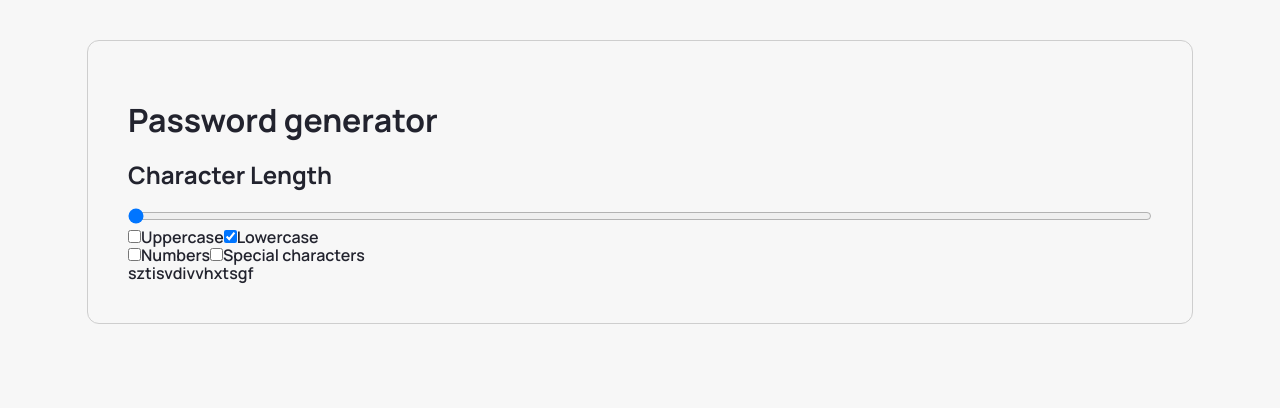
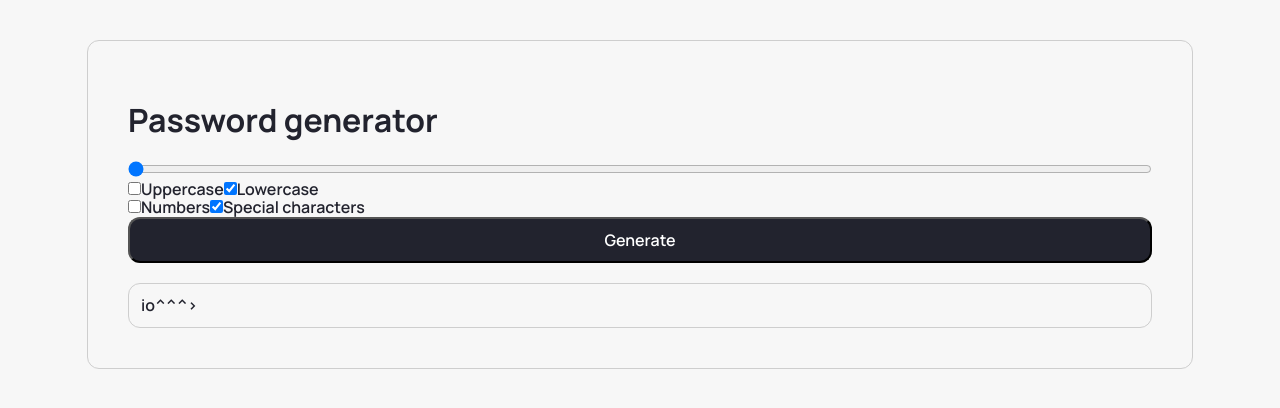
Before and after one commit to jakubkedzierski92/Passwordo, a Vue app: page / in a window 1280 px wide. Shown: the top 408 px of the page. Built offline with nearby package versions, Linux system fonts and the light colour scheme.

Commit message:
Create new component and separate Filters and Slider

```diff
--- a/index.html
+++ b/index.html
@@ -1,16 +1,14 @@
 <!DOCTYPE html>
 <html lang="en">
-
   <head>
     <meta charset="UTF-8" />
     <link rel="icon" type="image/svg+xml" href="/vite.svg" />
     <meta name="viewport" content="width=device-width, initial-scale=1.0" />
-  <title>INVO Academy Starter with Vue 3 + TypeScript</title>
+    <title>Passwordo - random password generator</title>
   </head>
 
   <body>
     <div id="app"></div>
     <script type="module" src="/src/main.ts"></script>
   </body>
-
 </html>
--- /dev/null
+++ b/src/modules/HomeModule/interfaces/PasswordGenerator.vue
@@ -0,0 +1,89 @@
+<template>
+  <TheSlider
+    :value="passwordLength"
+    :min="minLength"
+    :max="maxLength"
+    @input="passwordLength = $event.target.valueAsNumber"
+  />
+  <TheFilters
+    :includeUppercase="includeUppercase"
+    :includeLowercase="includeLowercase"
+    :includeNumbers="includeNumbers"
+    :includeSpecial="includeSpecial"
+    @update:includeUppercase="includeUppercase = $event"
+    @update:includeLowercase="includeLowercase = $event"
+    @update:includeNumbers="includeNumbers = $event"
+    @update:includeSpecial="includeSpecial = $event"
+  />
+  <button id="btn" @click="generatePassword">Generate</button>
+  <section id="password">
+    <span>{{ generatedPassword }}</span>
+  </section>
+</template>
+
+<script setup lang="ts">
+import { ref } from "vue";
+import TheFilters from "./TheFilters/TheFilters.vue";
+import TheSlider from "./TheSlider/TheSlider.vue";
+import characters from "../stores/characters";
+
+const minLength = 6;
+const maxLength = 16;
+const passwordLength = ref(minLength);
+
+const generatedPassword = ref("");
+const includeUppercase = ref(false);
+const includeLowercase = ref(true);
+const includeNumbers = ref(false);
+const includeSpecial = ref(true);
+
+const { lowercaseChars, uppercaseChars, numbers, symbols } = characters;
+
+const generatePassword = () => {
+  generatedPassword.value = "";
+  let randomChars = "";
+  if (includeUppercase.value) {
+    randomChars += uppercaseChars;
+  }
+  if (includeLowercase.value) {
+    randomChars += lowercaseChars;
+  }
+  if (includeNumbers.value) {
+    randomChars += numbers;
+  }
+  if (includeSpecial.value) {
+    randomChars += symbols;
+  }
+
+  for (let i = 0; i < passwordLength.value; i++) {
+    const randomIndex = Math.floor(Math.random() * randomChars.length);
+    generatedPassword.value += randomChars[randomIndex];
+  }
+};
+
+generatePassword();
+</script>
+
+<style>
+#filters {
+  display: flex;
+  flex-direction: column;
+  padding: 10px;
+  padding-left: 0;
+}
+
+#password {
+  margin-top: 20px;
+  border: 1px solid var(--color-stroke);
+  border-radius: 12px;
+  padding: 12px;
+}
+
+#btn {
+  background-color: var(--color-black);
+  color: var(--color-white);
+  border-radius: 12px;
+  padding: 12px;
+  width: 100%;
+}
+</style>
--- a/src/modules/HomeModule/interfaces/TheFilters/TheFilters.vue
+++ b/src/modules/HomeModule/interfaces/TheFilters/TheFilters.vue
@@ -1,16 +1,19 @@
-<script setup lang="ts">
-import { Ref, ref, onMounted } from "vue";
+<!-- <script setup lang="ts">
+import { Ref, ref } from "vue";
+import TheParagraph from "../../components/TheParagraph/TheParagraph.vue";
+import characters from "../../stores/characters";
+
+const minLength = 6;
+const maxLength = 16;
+const passwordLength = ref(minLength);
 
 const generatedPassword: Ref<string> = ref("");
 const includeUppercase: Ref<boolean> = ref(false);
 const includeLowercase: Ref<boolean> = ref(true);
 const includeNumbers: Ref<boolean> = ref(false);
-const includeSpecial: Ref<boolean> = ref(false);
+const includeSpecial: Ref<boolean> = ref(true);
 
-const lowercaseChars = "abcdefghijklmnoprstuvwxyz";
-const uppercaseChars = "ABCDEFGHIJKLMNOPRSTUVWXYZ";
-const numbers = "0123456789";
-const symbols = '!@#$%^&*()-_+={}[]:;"<>,./?';
+const { lowercaseChars, uppercaseChars, symbols, numbers } = characters;
 
 const generatePassword = () => {
   generatedPassword.value = "";
@@ -28,18 +31,27 @@ const generatePassword = () => {
     randomChars += symbols;
   }
 
-  for (let i = 0; i < 16; i++) {
+  for (let i = 0; i < passwordLength.value; i++) {
     const randomIndex = Math.floor(Math.random() * randomChars.length);
     generatedPassword.value += randomChars[randomIndex];
   }
 };
 
-onMounted(() => {
 generatePassword();
-});
 </script>
 
 <template>
+  <div>
+    <TheParagraph text="Character Length" />
+    <label id="range">
+      <input
+        id="slider"
+        v-model="passwordLength"
+        type="range"
+        :min="minLength"
+        :max="maxLength"
+      />
+    </label>
     <div id="filters">
       <section id="filter">
         <label>
@@ -61,6 +73,8 @@ onMounted(() => {
           <span>Special characters</span>
         </label>
       </section>
+    </div>
+    <button id="btn" @click="generatePassword">Generate</button>
     <section id="password">
       <span>{{ generatedPassword }}</span>
     </section>
@@ -70,10 +84,112 @@ onMounted(() => {
 <style>
 #filter {
   display: flex;
+  padding: 5px;
+  width: 400px;
 }
 
 #filters {
   display: flex;
   flex-direction: column;
+  padding: 10px;
+  padding-left: 0;
 }
-</style>
+
+#password {
+  margin-top: 20px;
+  border: 1px solid var(--color-stroke);
+  border-radius: 12px;
+  padding: 12px;
+}
+
+#btn {
+  background-color: var(--color-black);
+  color: var(--color-white);
+  border-radius: 12px;
+  padding: 12px;
+  width: 100%;
+  text-align: center;
+  align-self: center;
+}
+#slider {
+  width: 100%;
+}
+</style> -->
+<template>
+  <div>
+    <section id="filter">
+      <label>
+        <input type="checkbox" v-model="localIncludeUppercase" />
+        <span>Uppercase</span>
+      </label>
+      <label>
+        <input type="checkbox" v-model="localIncludeLowercase" />
+        <span>Lowercase</span>
+      </label>
+    </section>
+    <section id="filter">
+      <label>
+        <input type="checkbox" v-model="localIncludeNumbers" />
+        <span>Numbers</span>
+      </label>
+      <label>
+        <input type="checkbox" v-model="localIncludeSpecial" />
+        <span>Special characters</span>
+      </label>
+    </section>
+  </div>
+</template>
+
+<script lang="ts">
+import { defineComponent } from "vue";
+
+export default defineComponent({
+  name: "TheFilters",
+  props: {
+    includeUppercase: {
+      type: Boolean,
+      required: true,
+    },
+    includeLowercase: {
+      type: Boolean,
+      required: true,
+    },
+    includeNumbers: {
+      type: Boolean,
+      required: true,
+    },
+    includeSpecial: {
+      type: Boolean,
+      required: true,
+    },
+  },
+  emits: [
+    "update:includeUppercase",
+    "update:includeLowercase",
+    "update:includeNumbers",
+    "update:includeSpecial",
+  ],
+  data() {
+    return {
+      localIncludeUppercase: this.includeUppercase,
+      localIncludeLowercase: this.includeLowercase,
+      localIncludeNumbers: this.includeNumbers,
+      localIncludeSpecial: this.includeSpecial,
+    };
+  },
+  watch: {
+    localIncludeUppercase(value) {
+      this.$emit("update:includeUppercase", value);
+    },
+    localIncludeLowercase(value) {
+      this.$emit("update:includeLowercase", value);
+    },
+    localIncludeNumbers(value) {
+      this.$emit("update:includeNumbers", value);
+    },
+    localIncludeSpecial(value) {
+      this.$emit("update:includeSpecial", value);
+    },
+  },
+});
+</script>
--- a/src/modules/HomeModule/interfaces/TheSlider/TheSlider.vue
+++ b/src/modules/HomeModule/interfaces/TheSlider/TheSlider.vue
@@ -1,10 +1,11 @@
-<script setup lang="ts">
+<!-- <script setup lang="ts">
 import TheParagraph from "../../components/TheParagraph/TheParagraph.vue";
 import { ref } from "vue";
 
 const minLength = 6;
 const maxLength = 16;
 const passwordLength = ref(minLength);
+
 </script>
 
 <template>
@@ -23,4 +24,58 @@ const passwordLength = ref(minLength);
 input {
   width: 100%;
 }
+</style> -->
+
+<template>
+  <label>
+    <input
+      id="slider"
+      v-model="localValue"
+      type="range"
+      :min="min"
+      :max="max"
+      @input="onInput"
+    />
+  </label>
+</template>
+
+<script lang="ts">
+import { defineComponent } from "vue";
+
+export default defineComponent({
+  name: "TheSlider",
+  props: {
+    value: {
+      type: Number,
+      required: true,
+    },
+    min: {
+      type: Number,
+      required: true,
+    },
+    max: {
+      type: Number,
+      required: true,
+    },
+  },
+  emits: ["update:value"],
+  data() {
+    return {
+      localValue: this.value,
+    };
+  },
+  methods: {
+    onInput(event: Event) {
+      const newValue = (event.target as HTMLInputElement).valueAsNumber;
+      this.localValue = newValue;
+      this.$emit("update:value", newValue);
+    },
+  },
+});
+</script>
+
+<style scoped>
+#slider {
+  width: 100%;
+}
 </style>
--- a/src/modules/HomeModule/interfaces/index.ts
+++ b/src/modules/HomeModule/interfaces/index.ts
@@ -1,4 +1 @@
-import TheSlider from "./TheSlider/TheSlider.vue";
-import TheFilters from "./TheFilters/TheFilters.vue";
-
-export default { TheSlider, TheFilters };
+export default {};
--- a/src/modules/HomeModule/pages/HomePage/HomePage.vue
+++ b/src/modules/HomeModule/pages/HomePage/HomePage.vue
@@ -1,15 +1,13 @@
 <script setup lang="ts">
 import { TheHeader } from "..";
 import { BaseCard } from "../../../../global-components";
-import TheFilters from "../../interfaces/TheFilters/TheFilters.vue";
-import TheSlider from "../../interfaces/TheSlider/TheSlider.vue";
+import PasswordGenerator from "../../interfaces/PasswordGenerator.vue";
 </script>
 
 <template>
   <BaseCard>
     <TheHeader title="Password generator" />
-    <TheSlider />
-    <TheFilters />
+    <PasswordGenerator />
   </BaseCard>
 </template>
 
--- /dev/null
+++ b/src/modules/HomeModule/stores/characters.ts
@@ -0,0 +1,6 @@
+const lowercaseChars = "abcdefghijklmnoprstuvwxyz";
+const uppercaseChars = "ABCDEFGHIJKLMNOPRSTUVWXYZ";
+const numbers = "0123456789";
+const symbols = '!@#$%^&*()-_+={}[]:;"<>/?';
+
+export default { lowercaseChars, uppercaseChars, numbers, symbols };
```
Lines whose indentation alone changed are shown as unchanged.
